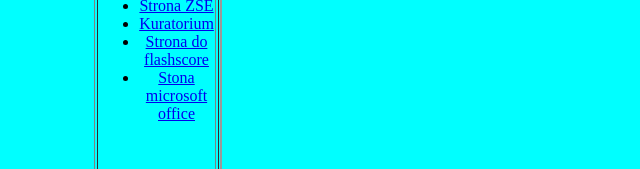
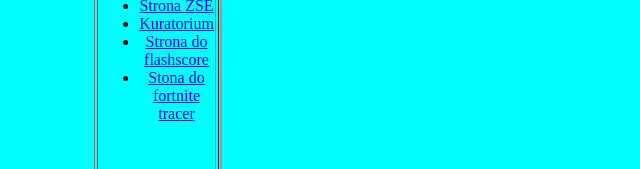
Before and after one commit to Cebula2024/Balcerzak-zadania-12-15, a plain HTML site: page index.html in a window 1280 px wide. Shown: the part 783-952 px from the top of the page, 0-640 px from the left. Drawn offline with Linux system fonts and the light colour scheme.

Commit message:
Update index.html

```diff
--- a/index.html
+++ b/index.html
@@ -21,7 +21,7 @@
                 <li><a href="https://zse.edu.gdansk.pl/pl" target="glowny_Balcerzak">Strona ZSE</a></li>
                 <li><a href="https://www.kuratorium.gda.pl/" target="glowny_Balcerzak">Kuratorium</a></li>
                 <li><a href="https://www.flashscore.pl/" target="glowny_Balcerzak">Strona do flashscore </a></li>
-                <li><a href="https://www.office.com/" target="glowny_Balcerzak">Stona microsoft office </a></li>
+                <li><a href="https://fortnitetracker.com/" target="glowny_Balcerzak">Stona do fortnite tracer  </a></li>
             </ul>
         </td>
 
```
